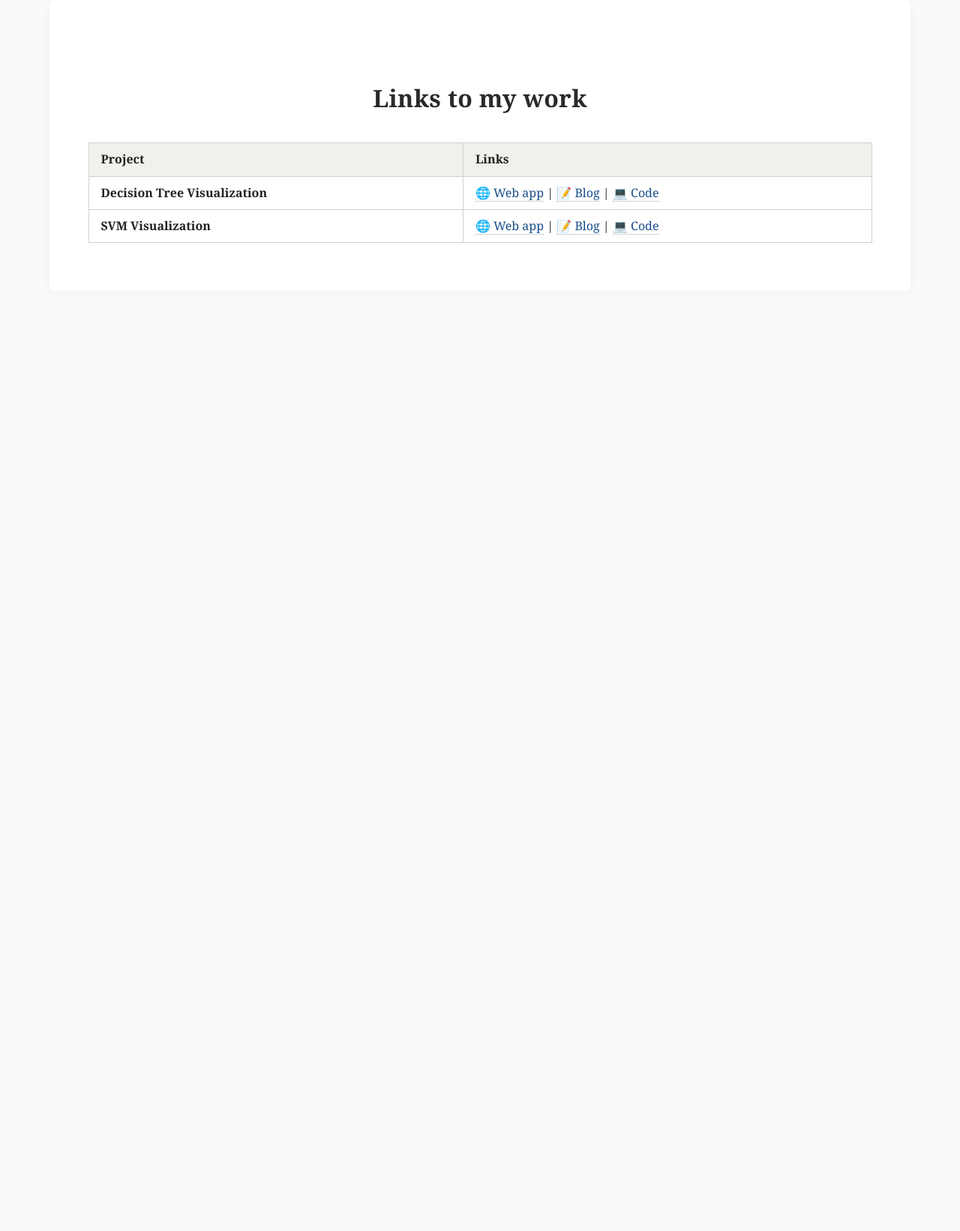
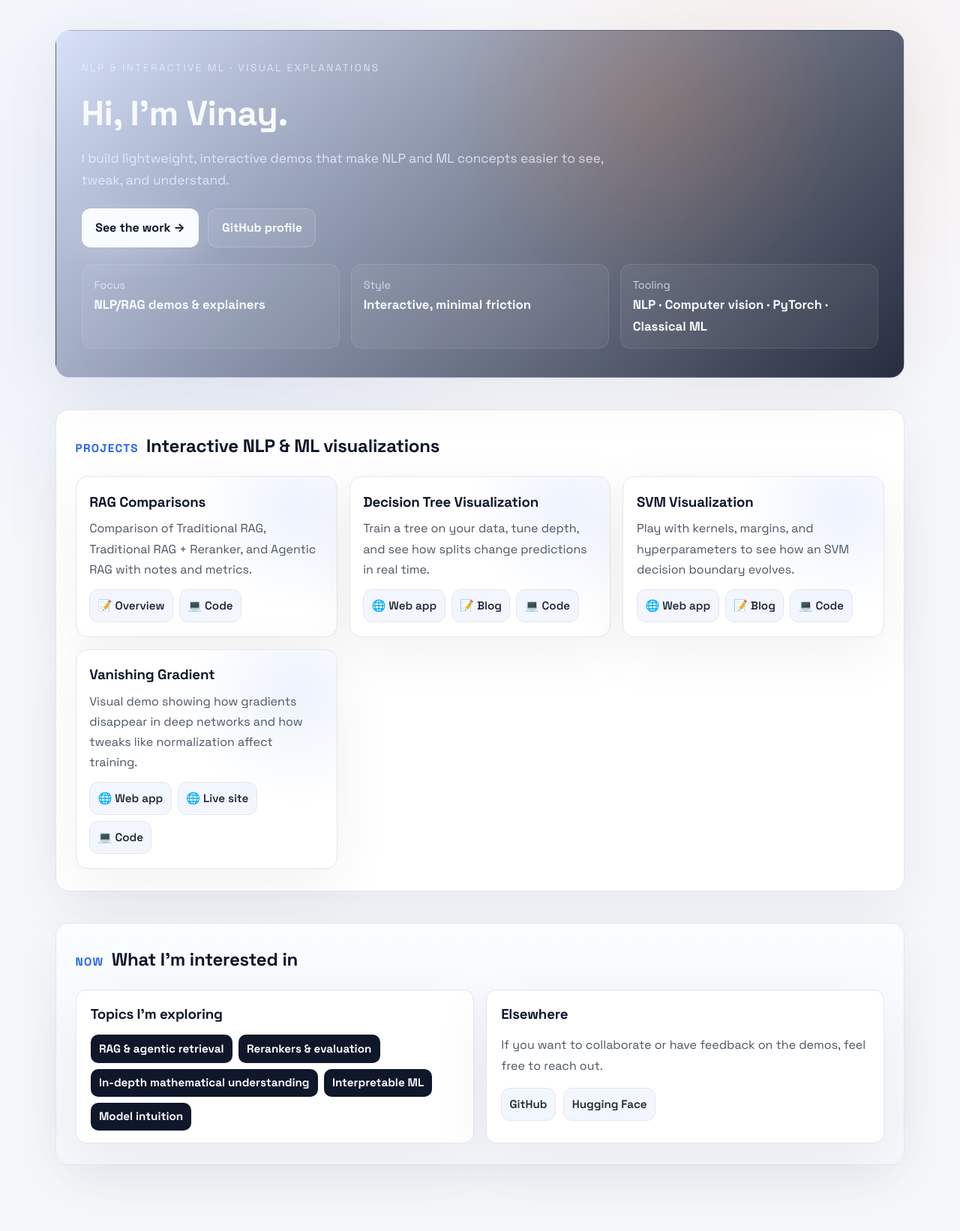
Before and after one commit to vinay-hebb/vinay-hebb.github.io, a Jekyll site: the page built from index.md, in a window 1280 px wide. Shown: the whole page at 75% size. Built offline with Jekyll 4.4.1, drawn with Linux system fonts in a browser that asks for light colours; before the commit the page ends 900 px from its top, so only the background shows below that.

Commit message:
1) Updated Github site 2) Updated Vanishing Gradient and RAG

```diff
--- a/_layouts/default.html
+++ b/_layouts/default.html
@@ -1,7 +1,8 @@
 <!DOCTYPE html>
-<html>
+<html lang="en">
 <head>
     <meta charset="UTF-8">
+    <meta name="viewport" content="width=device-width, initial-scale=1">
     <title>{{ page.title }}</title>
     <link rel="stylesheet" href="researcher.css">
 </head>
--- a/index.md
+++ b/index.md
@@ -2,9 +2,97 @@
 title: Home page
 layout: default
 ---
-<h1 align="center">Links to my work</h1>
+<div class="hero">
+  <div class="eyebrow">NLP & Interactive ML · Visual explanations</div>
+  <h1>Hi, I'm Vinay.</h1>
+  <p class="lede">I build lightweight, interactive demos that make NLP and ML concepts easier to see, tweak, and understand.</p>
+  <div class="hero-actions">
+    <a class="button primary" href="#projects">See the work →</a>
+    <a class="button ghost" href="https://github.com/vinay-hebb" target="_blank" rel="noopener">GitHub profile</a>
+  </div>
+  <div class="stat-row">
+    <div class="stat-card">
+      <div class="label">Focus</div>
+      <div class="value">NLP/RAG demos & explainers</div>
+    </div>
+    <div class="stat-card">
+      <div class="label">Style</div>
+      <div class="value">Interactive, minimal friction</div>
+    </div>
+    <div class="stat-card">
+      <div class="label">Tooling</div>
+      <div class="value">NLP · Computer vision · PyTorch · Classical ML</div>
+    </div>
+  </div>
+</div>
 
-| **Project** | **Links** |
-|-------------|-----------|
-| **Decision Tree Visualization** | [🌐 Web app](https://huggingface.co/spaces/hvinay/DecisionTreeVis) &#124; [📝 Blog](https://vinay-hebb.github.io/DTVisDoc/) &#124; [💻 Code](https://github.com/vinay-hebb/DecisionTreeVis) |
-| **SVM Visualization**           | [🌐 Web app](https://hvinay-svm.hf.space/app) &#124; [📝 Blog](https://huggingface.co/spaces/hvinay/SVM) &#124; [💻 Code](https://huggingface.co/spaces/hvinay/SVM/tree/main)               |
+<section id="projects" class="section">
+  <div class="section-header">
+    <span class="eyebrow">Projects</span>
+    <h2>Interactive NLP & ML visualizations</h2>
+  </div>
+  <div class="project-grid">
+    <article class="project-card">
+      <h3>RAG Comparisons</h3>
+      <p>Comparison of Traditional RAG, Traditional RAG + Reranker, and Agentic RAG with notes and metrics.</p>
+      <div class="link-row">
+        <a class="pill" href="https://github.com/vinay-hebb/RAG/blob/main/README.md" target="_blank" rel="noopener">📝 Overview</a>
+        <a class="pill" href="https://github.com/vinay-hebb/RAG" target="_blank" rel="noopener">💻 Code</a>
+      </div>
+    </article>
+    <article class="project-card">
+      <h3>Decision Tree Visualization</h3>
+      <p>Train a tree on your data, tune depth, and see how splits change predictions in real time.</p>
+      <div class="link-row">
+        <a class="pill" href="https://huggingface.co/spaces/hvinay/DecisionTreeVis" target="_blank" rel="noopener">🌐 Web app</a>
+        <a class="pill" href="https://vinay-hebb.github.io/DTVisDoc/" target="_blank" rel="noopener">📝 Blog</a>
+        <a class="pill" href="https://github.com/vinay-hebb/DecisionTreeVis" target="_blank" rel="noopener">💻 Code</a>
+      </div>
+    </article>
+    <article class="project-card">
+      <h3>SVM Visualization</h3>
+      <p>Play with kernels, margins, and hyperparameters to see how an SVM decision boundary evolves.</p>
+      <div class="link-row">
+        <a class="pill" href="https://hvinay-svm.hf.space/app" target="_blank" rel="noopener">🌐 Web app</a>
+        <a class="pill" href="https://huggingface.co/spaces/hvinay/SVM" target="_blank" rel="noopener">📝 Blog</a>
+        <a class="pill" href="https://huggingface.co/spaces/hvinay/SVM/tree/main" target="_blank" rel="noopener">💻 Code</a>
+      </div>
+    </article>
+    <article class="project-card">
+      <h3>Vanishing Gradient</h3>
+      <p>Visual demo showing how gradients disappear in deep networks and how tweaks like normalization affect training.</p>
+      <div class="link-row">
+        <a class="pill" href="https://huggingface.co/spaces/hvinay/VanishingGradient" target="_blank" rel="noopener">🌐 Web app</a>
+        <a class="pill" href="https://vinay-hebb.github.io/VanishingGradient" target="_blank" rel="noopener">🌐 Live site</a>
+        <a class="pill" href="https://github.com/vinay-hebb/VanishingGradient" target="_blank" rel="noopener">💻 Code</a>
+      </div>
+    </article>
+  </div>
+</section>
+
+<section class="section alt">
+  <div class="section-header">
+    <span class="eyebrow">Now</span>
+    <h2>What I’m interested in</h2>
+  </div>
+  <div class="info-grid">
+    <div class="info-card">
+      <h3>Topics I’m exploring</h3>
+      <div class="taglist">
+        <span class="tag">RAG & agentic retrieval</span>
+        <span class="tag">Rerankers & evaluation</span>
+        <span class="tag">In-depth mathematical understanding</span>
+        <span class="tag">Interpretable ML</span>
+        <span class="tag">Model intuition</span>
+      </div>
+    </div>
+    <div class="info-card">
+      <h3>Elsewhere</h3>
+      <p>If you want to collaborate or have feedback on the demos, feel free to reach out.</p>
+      <div class="contact-links">
+        <a class="pill" href="https://github.com/vinay-hebb" target="_blank" rel="noopener">GitHub</a>
+        <a class="pill" href="https://huggingface.co/hvinay" target="_blank" rel="noopener">Hugging Face</a>
+      </div>
+    </div>
+  </div>
+</section>
--- a/researcher.css
+++ b/researcher.css
@@ -1,129 +1,389 @@
+@import url('https://fonts.googleapis.com/css2?family=Space+Grotesk:wght@400;500;600;700&family=Manrope:wght@400;500;600&display=swap');
+
+:root {
+    --bg: #f6f7fb;
+    --fg: #0f172a;
+    --muted: #4b5563;
+    --accent: #2563eb;
+    --accent-2: #f97316;
+    --card: #ffffff;
+    --stroke: #e5e7eb;
+    --shadow: 0 20px 80px rgba(15, 23, 42, 0.06);
+}
+
+* {
+    box-sizing: border-box;
+}
+
 body {
-    font-family: 'Georgia', 'Times New Roman', Times, serif;
-    background: #f9f9f7;
-    color: #222;
+    font-family: 'Space Grotesk', 'Manrope', 'Segoe UI', system-ui, -apple-system, sans-serif;
+    background: radial-gradient(circle at 20% 20%, rgba(37, 99, 235, 0.08), transparent 28%),
+                radial-gradient(circle at 80% 10%, rgba(249, 115, 22, 0.08), transparent 22%),
+                var(--bg);
+    color: var(--fg);
     margin: 0;
-    padding: 0 0 2em 0;
+    padding: 0 0 2.5rem 0;
     line-height: 1.7;
 }
 
-/* Centered content container */
 .container {
-    max-width: 820px;
+    max-width: 1180px;
     margin: 0 auto;
-    padding: 2.5em 1.5em 2em 1.5em;
-    background: #fff;
-    box-shadow: 0 2px 16px rgba(0,0,0,0.03);
-    border-radius: 8px;
+    padding: 2.5rem 1.5rem 3rem;
+    position: relative;
 }
 
 h1, h2, h3, h4, h5, h6 {
-    font-family: 'Merriweather', 'Georgia', serif;
-    color: #2a2a2a;
-    margin-top: 2em;
-    margin-bottom: 0.5em;
+    font-family: 'Space Grotesk', 'Manrope', 'Segoe UI', system-ui, sans-serif;
+    color: var(--fg);
+    margin: 0 0 0.6em;
     font-weight: 700;
-    letter-spacing: 0.01em;
+    letter-spacing: -0.01em;
 }
 
 a {
-    color: #1a4e8a;
+    color: var(--accent);
     text-decoration: none;
-    border-bottom: 1px dotted #aaa;
-    transition: border-bottom 0.2s;
+    font-weight: 600;
 }
+
 a:hover {
-    border-bottom: 1px solid #1a4e8a;
-    color: #17406a;
+    color: #1e40af;
+}
+
+p {
+    color: var(--muted);
+    margin: 0 0 1em;
 }
 
 code, pre {
-    font-family: 'Fira Mono', 'Consolas', 'Monaco', monospace;
-    background: #f4f4f4;
-    color: #333;
-    border-radius: 4px;
-    padding: 2px 6px;
+    font-family: 'Fira Code', 'SFMono-Regular', 'Consolas', 'Monaco', monospace;
+    background: #f4f6fb;
+    color: #1f2937;
+    border-radius: 6px;
+    padding: 3px 7px;
 }
 
 pre {
     padding: 1em;
     overflow-x: auto;
-    background: #f0f0ec;
-    border-left: 4px solid #b3b3b3;
+    border: 1px solid var(--stroke);
 }
 
 img {
     display: block;
     margin: 2em auto;
-    max-width: 90%;
-    border: 1px solid #e0e0e0;
-    border-radius: 6px;
-    box-shadow: 0 2px 8px rgba(0,0,0,0.04);
+    max-width: 96%;
+    border: 1px solid var(--stroke);
+    border-radius: 10px;
+    box-shadow: var(--shadow);
 }
 
 blockquote {
-    border-left: 4px solid #b3b3b3;
-    background: #f5f5f2;
+    border-left: 4px solid var(--accent);
+    background: #eef2ff;
     margin: 1.5em 0;
-    padding: 0.8em 1.2em;
-    color: #444;
-    font-style: italic;
+    padding: 0.9em 1.2em;
+    color: #1f2937;
+    font-style: normal;
+    border-radius: 8px;
 }
 
 ul, ol {
-    margin-left: 2em;
+    margin-left: 1.3em;
+    color: var(--muted);
 }
 
 hr {
     border: none;
-    border-top: 1px solid #e0e0e0;
-    margin: 2em 0;
+    border-top: 1px solid var(--stroke);
+    margin: 2.4em 0;
 }
 
 table {
     border-collapse: collapse;
-    margin: 2em auto;
-    width: 95%;
-    background: #fff;
+    margin: 1.6em 0;
+    width: 100%;
+    background: var(--card);
+    border: 1px solid var(--stroke);
+    border-radius: 10px;
+    overflow: hidden;
 }
 
 th, td {
-    border: 1px solid #d0d0d0;
-    padding: 0.5em 1em;
+    border-bottom: 1px solid var(--stroke);
+    padding: 0.75em 1em;
     text-align: left;
+    color: var(--muted);
 }
 
 th {
-    background: #f0f0ec;
-    font-weight: bold;
+    background: #f3f6ff;
+    color: var(--fg);
+    font-weight: 700;
+}
+
+tr:last-child td {
+    border-bottom: none;
 }
 
 .MathJax, .mjx-chtml {
-    font-size: 1.1em !important;
+    font-size: 1.05em !important;
 }
 
-@media (max-width: 700px) {
+.hero {
+    background: linear-gradient(135deg, rgba(37, 99, 235, 0.12), rgba(15, 23, 42, 0.9));
+    color: #e5edff;
+    border: 1px solid rgba(255, 255, 255, 0.08);
+    border-radius: 20px;
+    padding: 2.4rem 2.1rem;
+    box-shadow: var(--shadow);
+    position: relative;
+    overflow: hidden;
+}
+
+.hero::after {
+    content: "";
+    position: absolute;
+    inset: 0;
+    background: radial-gradient(circle at 70% 20%, rgba(249, 115, 22, 0.12), transparent 30%);
+    pointer-events: none;
+}
+
+.hero .eyebrow {
+    text-transform: uppercase;
+    letter-spacing: 0.18em;
+    font-size: 0.85rem;
+    color: rgba(229, 237, 255, 0.85);
+    margin-bottom: 0.6rem;
+}
+
+.hero h1 {
+    color: #f8fbff;
+    font-size: clamp(2.2rem, 4vw, 2.9rem);
+    margin-bottom: 0.35rem;
+}
+
+.hero .lede {
+    color: rgba(229, 237, 255, 0.9);
+    font-size: 1.08rem;
+    max-width: 720px;
+}
+
+.hero-actions {
+    display: flex;
+    flex-wrap: wrap;
+    gap: 0.75rem;
+    margin: 1.4rem 0 0.4rem;
+}
+
+.button {
+    display: inline-flex;
+    align-items: center;
+    gap: 0.4rem;
+    padding: 0.72rem 1.1rem;
+    border-radius: 12px;
+    font-weight: 700;
+    border: 1px solid transparent;
+    transition: transform 0.12s ease, box-shadow 0.12s ease, border-color 0.12s ease;
+    cursor: pointer;
+}
+
+.button.primary {
+    background: #f8fbff;
+    color: #0f172a;
+    box-shadow: 0 10px 40px rgba(255, 255, 255, 0.22);
+}
+
+.button.ghost {
+    background: rgba(255, 255, 255, 0.08);
+    color: #f8fbff;
+    border: 1px solid rgba(255, 255, 255, 0.18);
+}
+
+.button:hover {
+    transform: translateY(-1px);
+    box-shadow: 0 10px 26px rgba(15, 23, 42, 0.24);
+    border-color: rgba(255, 255, 255, 0.22);
+}
+
+.stat-row {
+    display: grid;
+    grid-template-columns: repeat(auto-fit, minmax(220px, 1fr));
+    gap: 0.9rem;
+    margin-top: 1.4rem;
+}
+
+.stat-card {
+    background: rgba(255, 255, 255, 0.06);
+    border: 1px solid rgba(255, 255, 255, 0.1);
+    border-radius: 14px;
+    padding: 0.9rem 1rem;
+    color: #e5edff;
+    backdrop-filter: blur(2px);
+}
+
+.stat-card .label {
+    font-size: 0.9rem;
+    color: rgba(229, 237, 255, 0.8);
+}
+
+.stat-card .value {
+    font-size: 1.05rem;
+    font-weight: 700;
+    color: #f8fbff;
+}
+
+.section {
+    margin-top: 2.6rem;
+    background: var(--card);
+    border: 1px solid var(--stroke);
+    border-radius: 18px;
+    padding: 1.8rem 1.6rem;
+    box-shadow: var(--shadow);
+}
+
+.section.alt {
+    background: linear-gradient(180deg, #fafdff, #f6f7fb);
+    border-color: #e4e7f3;
+}
+
+.section-header {
+    display: flex;
+    align-items: baseline;
+    gap: 0.65rem;
+    margin-bottom: 1.2rem;
+    flex-wrap: wrap;
+}
+
+.section-header .eyebrow {
+    font-size: 0.95rem;
+    letter-spacing: 0.08em;
+    text-transform: uppercase;
+    color: var(--accent);
+    font-weight: 700;
+}
+
+.section-header h2 {
+    margin: 0;
+    font-size: 1.5rem;
+}
+
+.project-grid {
+    display: grid;
+    grid-template-columns: repeat(auto-fit, minmax(280px, 1fr));
+    gap: 1rem;
+}
+
+.project-card {
+    background: #ffffff;
+    border: 1px solid var(--stroke);
+    border-radius: 16px;
+    padding: 1.1rem 1.1rem 1.2rem;
+    position: relative;
+    overflow: hidden;
+    box-shadow: var(--shadow);
+}
+
+.project-card::after {
+    content: "";
+    position: absolute;
+    inset: 0;
+    background: radial-gradient(circle at 85% 20%, rgba(37, 99, 235, 0.08), transparent 40%);
+    pointer-events: none;
+}
+
+.project-card h3 {
+    margin-bottom: 0.35rem;
+}
+
+.project-card p {
+    margin: 0 0 0.8rem;
+}
+
+.link-row {
+    display: flex;
+    flex-wrap: wrap;
+    gap: 0.5rem;
+}
+
+.pill {
+    display: inline-flex;
+    align-items: center;
+    gap: 0.35rem;
+    background: #f3f6ff;
+    border: 1px solid var(--stroke);
+    padding: 0.5rem 0.65rem;
+    border-radius: 12px;
+    font-size: 0.95rem;
+    color: #1f2937;
+    font-weight: 600;
+}
+
+.pill:hover {
+    border-color: #c7d2fe;
+    color: #111827;
+}
+
+.info-grid {
+    display: grid;
+    grid-template-columns: repeat(auto-fit, minmax(250px, 1fr));
+    gap: 1rem;
+}
+
+.info-card {
+    background: #ffffff;
+    border: 1px solid var(--stroke);
+    border-radius: 14px;
+    padding: 1rem 1.2rem;
+    box-shadow: var(--shadow);
+}
+
+.info-card h3 {
+    margin-top: 0;
+}
+
+.taglist {
+    display: flex;
+    flex-wrap: wrap;
+    gap: 0.5rem;
+}
+
+.tag {
+    background: #0f172a;
+    color: #f8fbff;
+    padding: 0.35rem 0.7rem;
+    border-radius: 10px;
+    font-weight: 700;
+    font-size: 0.95rem;
+}
+
+.contact-links {
+    display: flex;
+    flex-wrap: wrap;
+    gap: 0.65rem;
+}
+
+@media (max-width: 800px) {
     body {
-        padding: 0 0.5em 2em 0.5em;
+        padding: 0 0.8rem 2rem 0.8rem;
     }
-    img {
-        max-width: 100%;
+    .container {
+        padding: 2rem 0.6rem 2.2rem;
     }
-    table {
-        font-size: 0.95em;
+    .hero {
+        padding: 2rem 1.3rem;
+    }
+    .project-grid {
+        grid-template-columns: 1fr;
+    }
+    .stat-row {
+        grid-template-columns: 1fr 1fr;
     }
 }
 
-@media (max-width: 900px) {
-    .container {
-        max-width: 98vw;
-        padding: 1em 0.5em;
+@media (max-width: 560px) {
+    .stat-row {
+        grid-template-columns: 1fr;
     }
 }
-
-/* Allow wider layouts on large screens */
-@media (min-width: 1200px) {
-    .container {
-        max-width: 1100px;
-    }
-}
```
